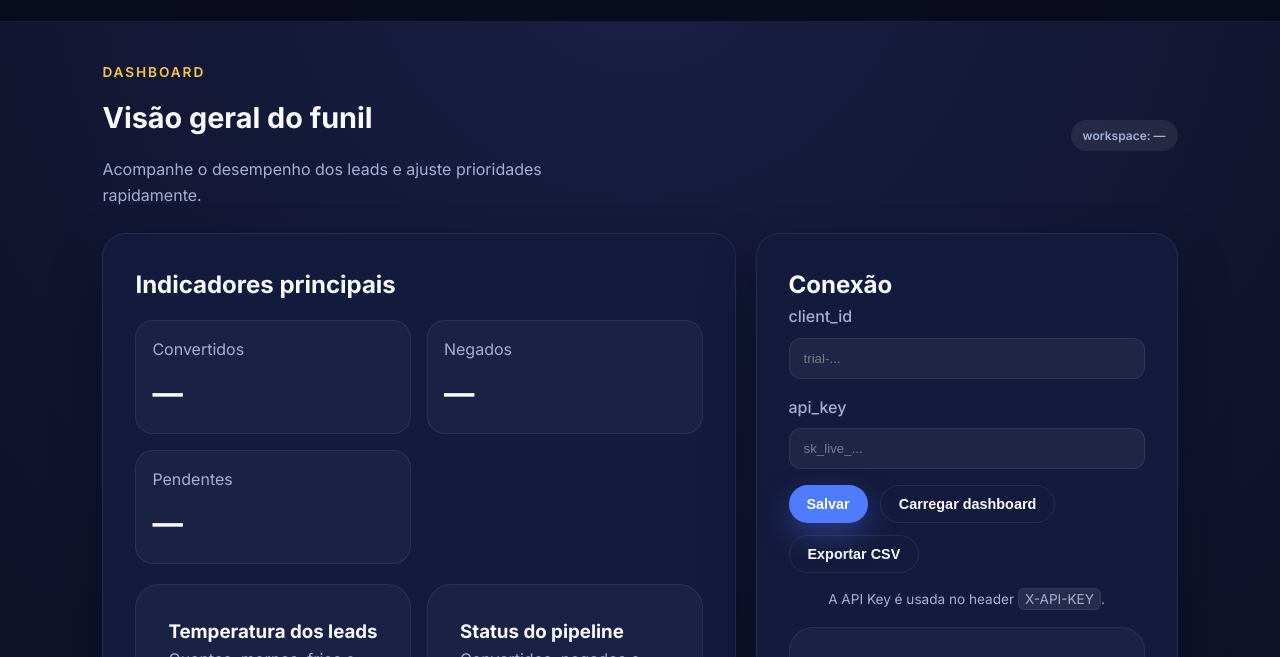
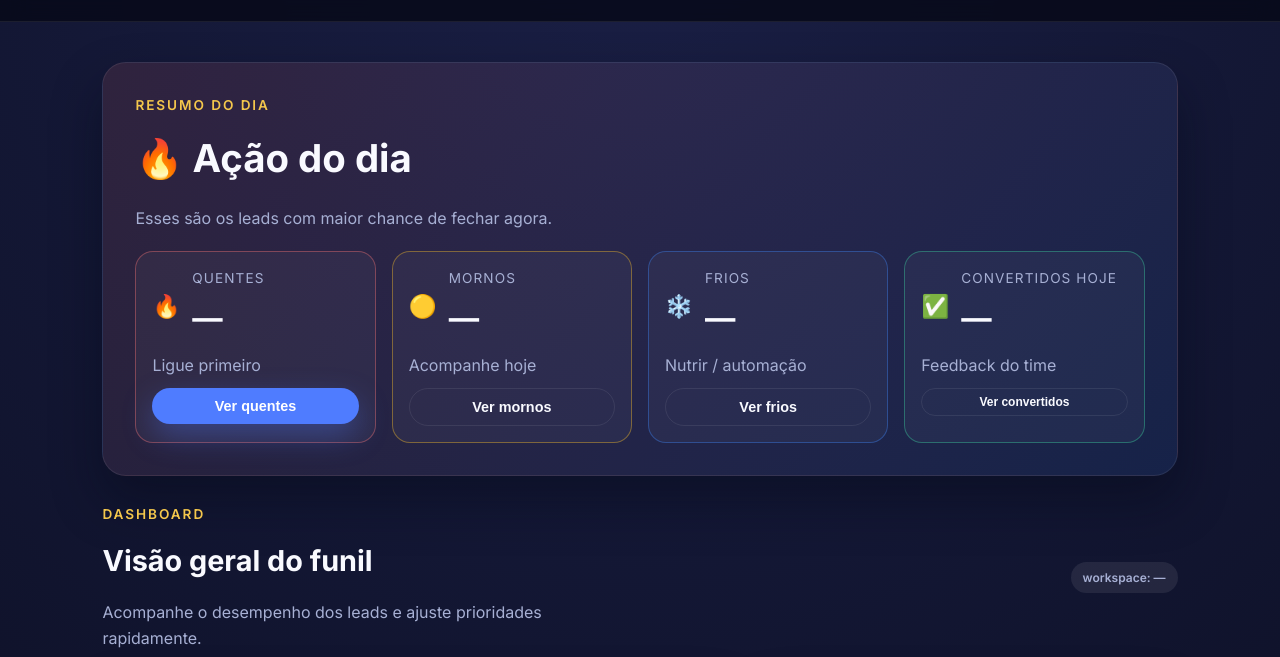
Before and after one commit to Russkkk/qualificador-leads-ia, a plain HTML site: page static_site/index.html in a window 1280 px wide. Shown: the part 79-736 px from the top of the page. Drawn offline with nearby package versions, Linux system fonts and the light colour scheme.

Commit message:
Add daily summary hero block

```diff
--- a/static_site/index.html
+++ b/static_site/index.html
@@ -24,6 +24,61 @@
 
     <main>
       <section class="dashboard">
+        <div class="card daily-hero">
+          <div class="daily-hero__header">
+            <div>
+              <p class="eyebrow">Resumo do dia</p>
+              <h1 class="daily-hero__title">🔥 Ação do dia</h1>
+              <p class="subtitle">Esses são os leads com maior chance de fechar agora.</p>
+            </div>
+          </div>
+          <div class="daily-hero__grid">
+            <div class="daily-card daily-card--hot">
+              <div class="daily-card__top">
+                <span class="daily-card__icon">🔥</span>
+                <div>
+                  <p class="daily-card__label">Quentes</p>
+                  <p class="daily-card__value" id="dailyHotCount">—</p>
+                </div>
+              </div>
+              <p class="text-muted">Ligue primeiro</p>
+              <button class="btn btn--small" type="button">Ver quentes</button>
+            </div>
+            <div class="daily-card daily-card--warm">
+              <div class="daily-card__top">
+                <span class="daily-card__icon">🟡</span>
+                <div>
+                  <p class="daily-card__label">Mornos</p>
+                  <p class="daily-card__value" id="dailyWarmCount">—</p>
+                </div>
+              </div>
+              <p class="text-muted">Acompanhe hoje</p>
+              <button class="btn btn--small btn--ghost" type="button">Ver mornos</button>
+            </div>
+            <div class="daily-card daily-card--cold">
+              <div class="daily-card__top">
+                <span class="daily-card__icon">❄️</span>
+                <div>
+                  <p class="daily-card__label">Frios</p>
+                  <p class="daily-card__value" id="dailyColdCount">—</p>
+                </div>
+              </div>
+              <p class="text-muted">Nutrir / automação</p>
+              <button class="btn btn--small btn--ghost" type="button">Ver frios</button>
+            </div>
+            <div class="daily-card daily-card--success">
+              <div class="daily-card__top">
+                <span class="daily-card__icon">✅</span>
+                <div>
+                  <p class="daily-card__label">Convertidos hoje</p>
+                  <p class="daily-card__value" id="dailyConvertedCount">—</p>
+                </div>
+              </div>
+              <p class="text-muted">Feedback do time</p>
+              <button class="btn btn--tiny btn--ghost" type="button">Ver convertidos</button>
+            </div>
+          </div>
+        </div>
         <div class="dashboard__header">
           <div>
             <p class="eyebrow">Dashboard</p>
@@ -337,6 +392,17 @@ function goToUpgradeIfRequested() {
       if (wrap) wrap.innerHTML = html;
     }
 
+    function renderDailyHero(f) {
+      const hot = f.hot_today ?? f.hot ?? 0;
+      const warm = f.warm ?? 0;
+      const cold = f.cold ?? 0;
+      const convertedToday = f.convertidos_hoje ?? f.convertidos_today ?? f.convertidos ?? 0;
+      el("dailyHotCount").textContent = hot;
+      el("dailyWarmCount").textContent = warm;
+      el("dailyColdCount").textContent = cold;
+      el("dailyConvertedCount").textContent = convertedToday;
+    }
+
     async function loadDashboard() {
       msg.style.display = "none";
       const { client_id } = getAuth();
@@ -351,6 +417,7 @@ function goToUpgradeIfRequested() {
 
         renderCharts(f);
         renderSummary(f);
+        renderDailyHero(f);
 
         setMsg("alert--success", "Dashboard carregado.");
       } catch (e) {
--- a/static_site/styles.css
+++ b/static_site/styles.css
@@ -276,6 +276,88 @@ main {
   padding: 40px 0 64px;
 }
 
+.daily-hero {
+  background: linear-gradient(135deg, rgba(248, 113, 113, 0.12), rgba(59, 130, 246, 0.12));
+  border: 1px solid rgba(255, 255, 255, 0.08);
+  margin-bottom: 28px;
+}
+
+.daily-hero__header {
+  display: flex;
+  flex-wrap: wrap;
+  align-items: center;
+  justify-content: space-between;
+  gap: 16px;
+  margin-bottom: 20px;
+}
+
+.daily-hero__title {
+  font-size: clamp(2rem, 3vw, 2.6rem);
+  margin: 0 0 8px;
+}
+
+.daily-hero__grid {
+  display: grid;
+  grid-template-columns: repeat(auto-fit, minmax(210px, 1fr));
+  gap: 16px;
+}
+
+.daily-card {
+  background: rgba(255, 255, 255, 0.04);
+  border-radius: 18px;
+  padding: 16px;
+  border: 1px solid var(--stroke);
+  display: flex;
+  flex-direction: column;
+  gap: 10px;
+}
+
+.daily-card__top {
+  display: flex;
+  gap: 12px;
+  align-items: center;
+}
+
+.daily-card__icon {
+  font-size: 1.4rem;
+}
+
+.daily-card__label {
+  margin: 0;
+  font-size: 0.85rem;
+  text-transform: uppercase;
+  letter-spacing: 0.08em;
+  color: var(--muted);
+}
+
+.daily-card__value {
+  margin: 4px 0 0;
+  font-size: 1.9rem;
+  font-weight: 700;
+}
+
+.daily-card--hot {
+  border-color: rgba(248, 113, 113, 0.4);
+}
+
+.daily-card--warm {
+  border-color: rgba(251, 191, 36, 0.4);
+}
+
+.daily-card--cold {
+  border-color: rgba(59, 130, 246, 0.4);
+}
+
+.daily-card--success {
+  border-color: rgba(56, 211, 159, 0.4);
+}
+
+.btn--tiny {
+  padding: 6px 12px;
+  font-size: 0.75rem;
+  border-radius: 999px;
+}
+
 .dashboard__header {
   display: flex;
   flex-wrap: wrap;
```
